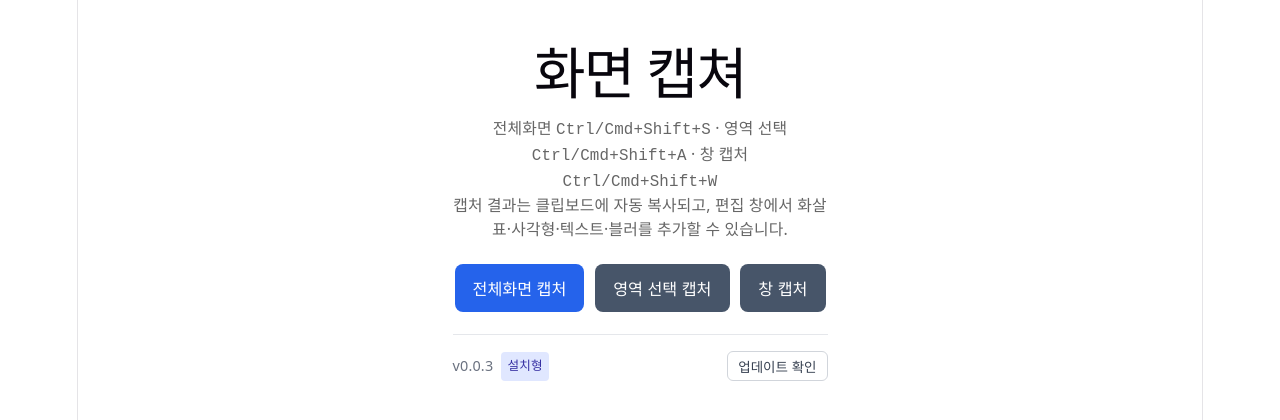
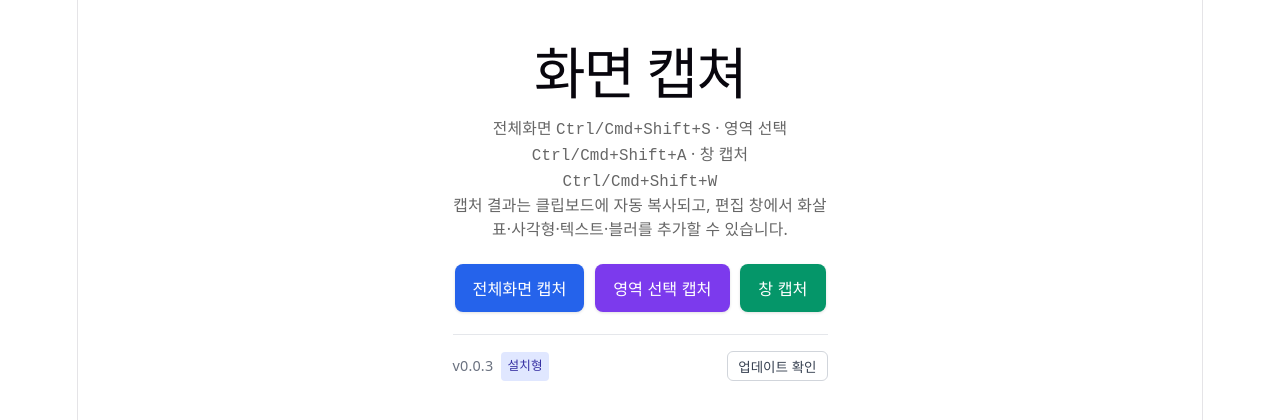
Before and after one commit to sungback/MyCap, a React (Vite) app: page / in a window 1280 px wide. Shown: the top 420 px of the page. Built offline with nearby package versions, Linux system fonts and the light colour scheme.

Commit message:
style: apply distinct modern colors to capture buttons and bump to v0.0.5

```diff
--- a/package.json
+++ b/package.json
@@ -1,7 +1,7 @@
 {
   "name": "screen-capture-app",
   "private": true,
-  "version": "0.0.4",
+  "version": "0.0.5",
   "description": "간단한 크로스플랫폼 화면 캡쳐 앱",
   "author": "sam",
   "type": "module",
--- a/src/App.css
+++ b/src/App.css
@@ -24,20 +24,54 @@
 .capture-button {
   padding: 0.65rem 1rem;
   font-size: 0.9rem;
+  font-weight: 500;
   border-radius: 8px;
   border: none;
-  background: #2563eb;
   color: white;
   cursor: pointer;
+  transition: all 0.15s ease;
+  box-shadow: 0 1px 3px rgba(0, 0, 0, 0.12);
 }
 
-.capture-button.secondary {
-  background: #475569;
+.capture-button:hover:not(:disabled) {
+  transform: translateY(-1px);
+  box-shadow: 0 3px 6px rgba(0, 0, 0, 0.16);
+}
+
+.capture-button:active:not(:disabled) {
+  transform: translateY(0);
+  box-shadow: 0 1px 2px rgba(0, 0, 0, 0.1);
 }
 
 .capture-button:disabled {
   opacity: 0.6;
   cursor: default;
+  transform: none;
+  box-shadow: none;
+}
+
+/* 1. 전체화면 캡처 - 모던 로열 블루 */
+.capture-button.full {
+  background: #2563eb;
+}
+.capture-button.full:hover:not(:disabled) {
+  background: #1d4ed8;
+}
+
+/* 2. 영역 선택 캡처 - 세련된 바이올렛 */
+.capture-button.region {
+  background: #7c3aed;
+}
+.capture-button.region:hover:not(:disabled) {
+  background: #6d28d9;
+}
+
+/* 3. 창 캡처 - 에메랄드 그린 */
+.capture-button.window {
+  background: #059669;
+}
+.capture-button.window:hover:not(:disabled) {
+  background: #047857;
 }
 
 .last-capture {
--- a/src/App.tsx
+++ b/src/App.tsx
@@ -71,13 +71,13 @@ function App() {
       </p>
 
       <div className="button-row">
-        <button type="button" className="capture-button" onClick={handleCapture} disabled={capturing}>
+        <button type="button" className="capture-button full" onClick={handleCapture} disabled={capturing}>
           {capturing ? '캡처 중...' : '전체화면 캡처'}
         </button>
-        <button type="button" className="capture-button secondary" onClick={handleRegionCapture}>
+        <button type="button" className="capture-button region" onClick={handleRegionCapture}>
           영역 선택 캡처
         </button>
-        <button type="button" className="capture-button secondary" onClick={handleWindowCapture}>
+        <button type="button" className="capture-button window" onClick={handleWindowCapture}>
           창 캡처
         </button>
       </div>
```
Also changed, not shown: 1 other file (tests, documents, lock files or other folders).
